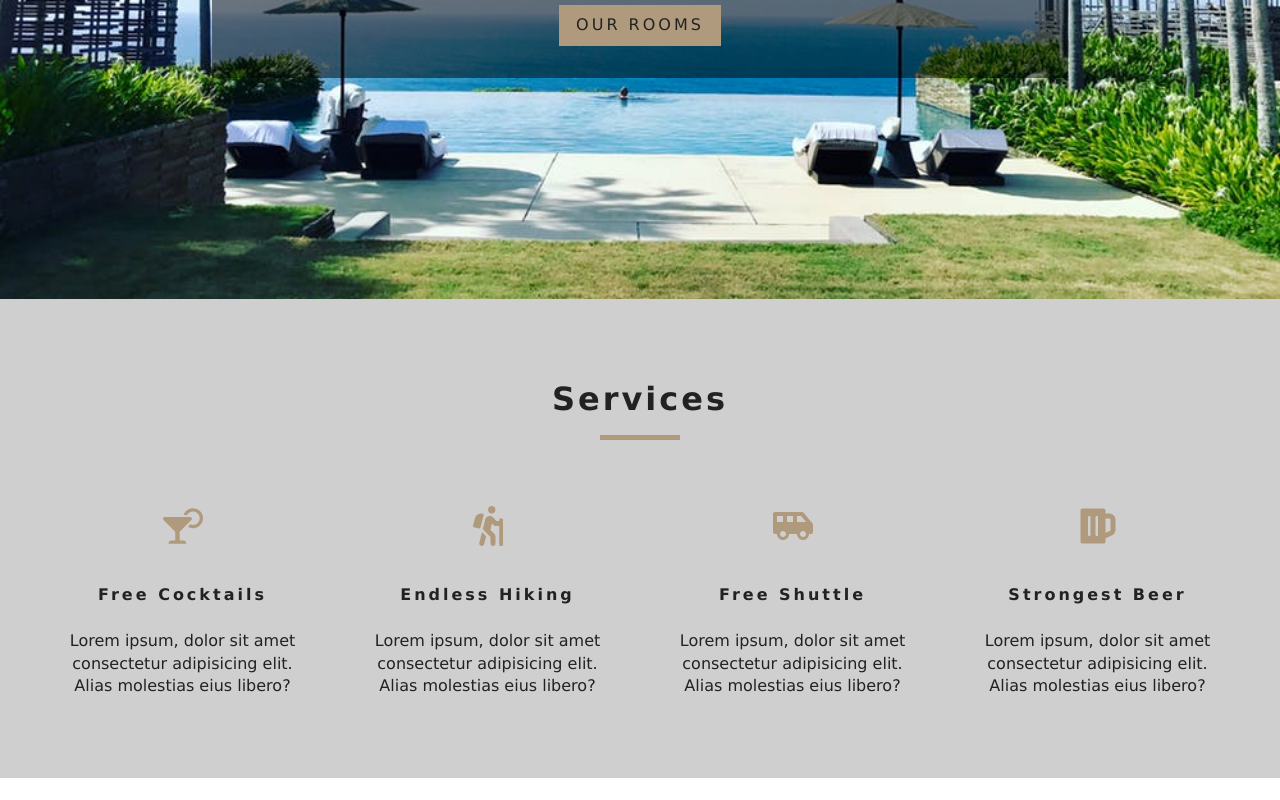
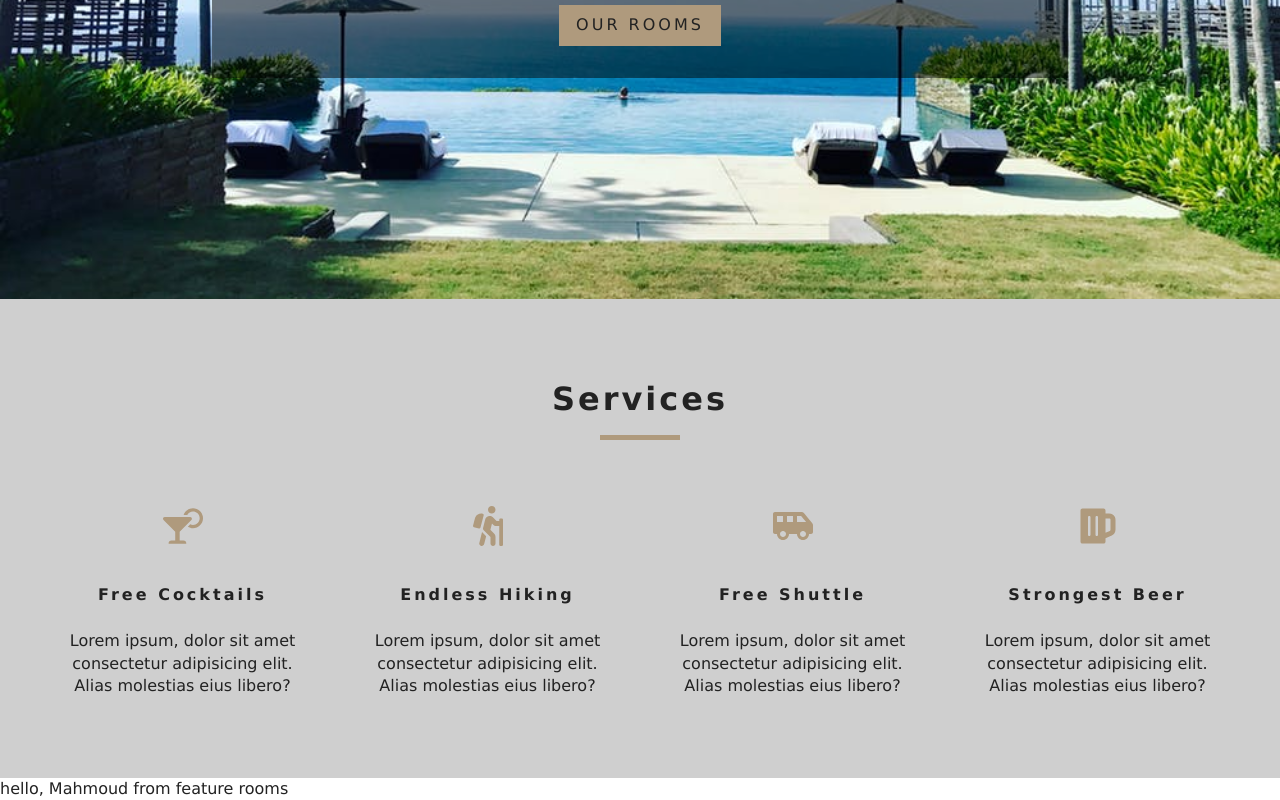
Before and after one commit to EMahmoudNabil/ReactBeachResortProject, a React (Create React App) app: page / in a window 1280 px wide. Shown: the part 501-1301 px from the top of the page. Before the commit the page ends 1279 px from the top, so only its background shows below. Built offline with nearby package versions, Linux system fonts and the light colour scheme.

Commit message:
structure api context

```diff
--- /dev/null
+++ b/src/api/context.js
@@ -0,0 +1,22 @@
+import React, { Component } from 'react'
+
+const RoomContext = React.createContext();
+
+class RoomProvider extends Component {
+    state={
+        greading:"hello",
+        name:"Mahmoud"
+    }
+    render() {
+        return (
+        <RoomContext.Provider value={{...this.state}}>
+            {this.props.children}
+        </RoomContext.Provider>
+        )
+    }
+}
+
+
+const RoomConsumer = RoomContext.Consumer;
+
+export {RoomProvider,RoomConsumer,RoomContext}
--- /dev/null
+++ b/src/components/FeasureRoom.js
@@ -0,0 +1,15 @@
+import React, { Component } from 'react'
+import {RoomContext} from '../api/context'
+
+export default class FeasureRoom extends Component {
+    static contextType = RoomContext
+    render() {
+        const {name , greading} =this.context;
+        // console.log(value)
+        return (
+            <div>
+                {greading}, {name} from feature rooms
+            </div>
+        )
+    }
+}
--- a/src/index.js
+++ b/src/index.js
@@ -2,12 +2,14 @@ import React from 'react';
 import ReactDOM from 'react-dom';
 import App from './App';
 import { BrowserRouter } from "react-router-dom";
+import {RoomProvider} from './api/context'
 
 ReactDOM.render(
-  <BrowserRouter>
-    <App />
-  </BrowserRouter>
-
+  <RoomProvider>
+    <BrowserRouter>
+      <App />
+    </BrowserRouter>
+  </RoomProvider>
   ,
   document.getElementById('root')
 );
--- a/src/pages/Home.js
+++ b/src/pages/Home.js
@@ -2,6 +2,7 @@ import React, { Fragment } from 'react'
 import Hero from '../components/Hero'
 import Banner from '../components/Banner'
 import Services from '../components/Services'
+import FeatureRooms from '../components/FeasureRoom'
 import {Link} from 'react-router-dom'
 
 
@@ -16,6 +17,7 @@ export default function Home() {
         </Banner>
     </Hero>
         <Services />
+        <FeatureRooms />
 
     </Fragment>
     )
```
